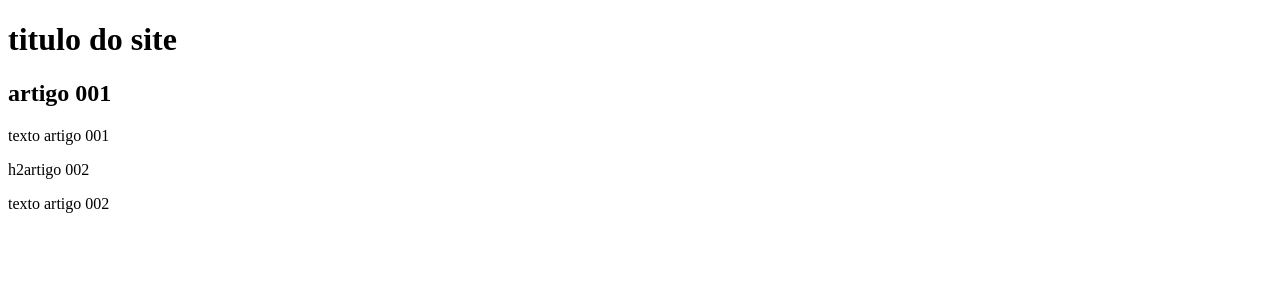
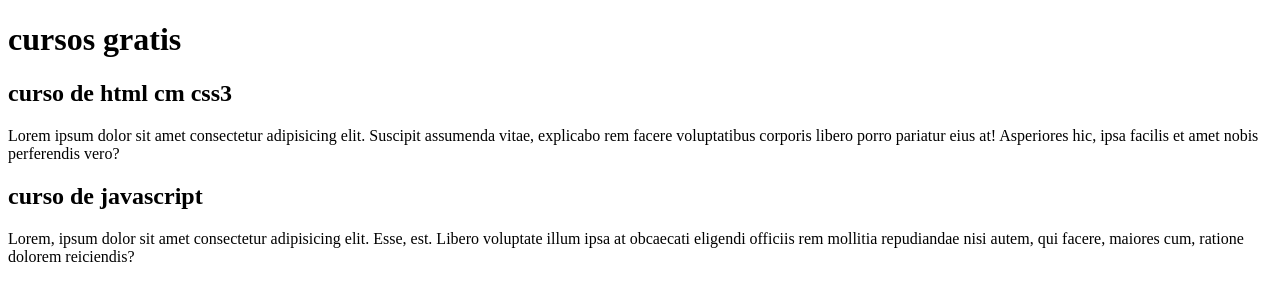
Before and after one commit to LorenaBraga02/projeto-site, a plain HTML site: page index.html in a window 1280 px wide. Drawn offline with Linux system fonts and the light colour scheme.

Commit message:
comecei a escrever o conteúdo

```diff
--- a/index.html
+++ b/index.html
@@ -8,15 +8,15 @@
 <body>
  <main>
     <header>
-        <h1>titulo do site</h1>
+        <h1>cursos gratis</h1>
     </header>
     <article>
-      <h2>artigo 001</h2>
-      <p>texto artigo 001</p>
+      <h2>curso de html cm css3</h2>
+      <p>Lorem ipsum dolor sit amet consectetur adipisicing elit. Suscipit assumenda vitae, explicabo rem facere voluptatibus corporis libero porro pariatur eius at! Asperiores hic, ipsa facilis et amet nobis perferendis vero?</p>
     </article>
     <article>
-        h2artigo 002
-        <p>texto artigo 002</p>
+        <h2>curso de javascript</h2>
+        <p>Lorem, ipsum dolor sit amet consectetur adipisicing elit. Esse, est. Libero voluptate illum ipsa at obcaecati eligendi officiis rem mollitia repudiandae nisi autem, qui facere, maiores cum, ratione dolorem reiciendis?</p>
     </article>
  </main>
 </body>
```
